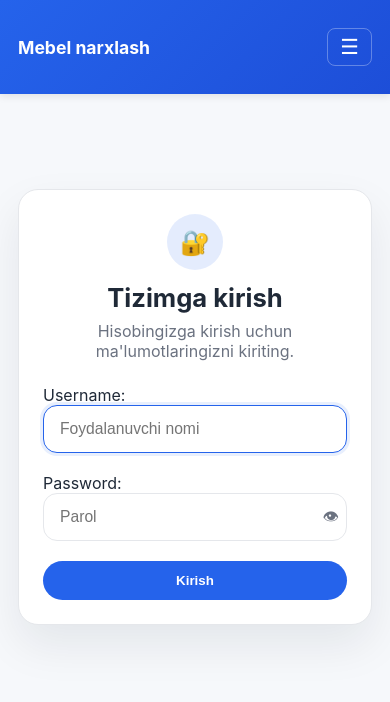
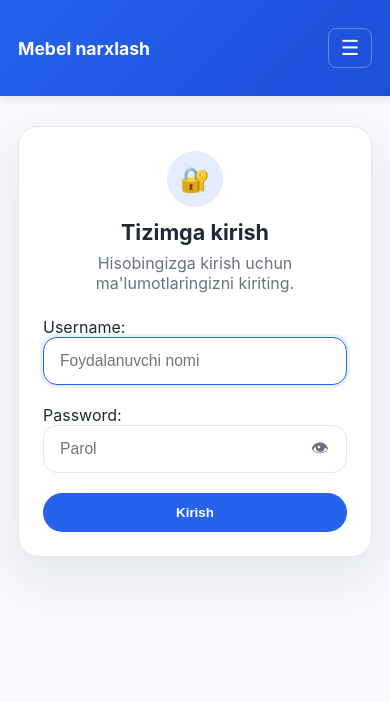
Before and after one commit to otabek-me/simple-project, a Django app: a page that uses templates/app/base.html in a window 390 px wide. Shown: the top 702 px of the page. Run offline with Django 5.2, Linux system fonts and the light colour scheme.

Commit message:
Improve responsive navbar, fix password toggle, polish mobile design

```diff
--- a/app/static/app/styles.css
+++ b/app/static/app/styles.css
@@ -86,6 +86,10 @@ body {
   flex-wrap: wrap;
 }
 
+.navbar-actions form {
+  display: contents;
+}
+
 .navbar-link {
   text-decoration: none;
   color: white;
@@ -106,9 +110,13 @@ body {
   order: 3;
 }
 
-@media (max-width: 768px) {
+@media (max-width: 1100px) {
   .navbar-toggle {
-    display: block;
+    display: inline-flex;
+    align-items: center;
+    justify-content: center;
+    width: 44px;
+    height: 40px;
   }
 
   .navbar-actions {
@@ -116,17 +124,34 @@ body {
     width: 100%;
     flex-direction: column;
     align-items: stretch;
-    gap: 6px;
-    padding-top: 8px;
+    gap: 8px;
+    padding: 10px 6px;
+    max-height: calc(100vh - 96px);
+    overflow-y: auto;
   }
 
   .navbar-actions.open {
     display: flex;
   }
 
+  .navbar-actions .button {
+    width: 100%;
+    justify-content: center;
+  }
+
+  .navbar-actions form {
+    display: block;
+    width: 100%;
+    margin: 0;
+  }
+
+  .navbar-actions form button {
+    width: 100%;
+  }
+
   .navbar-link {
     text-align: center;
-    padding: 10px 14px;
+    padding: 11px 14px;
   }
 
   .navbar-brand h1 {
@@ -284,33 +309,38 @@ body {
 }
 
 .password-input-wrap {
-  display: flex;
-  align-items: center;
-  gap: 6px;
   position: relative;
+  display: block;
 }
 
 .password-input-wrap .field-input {
-  flex: 1;
-  padding-right: 42px;
+  width: 100%;
+  padding-right: 48px;
+  min-height: 48px;
 }
 
 .password-toggle {
   position: absolute;
-  right: 8px;
+  right: 10px;
   top: 50%;
   transform: translateY(-50%);
+  width: 34px;
+  height: 34px;
+  display: inline-flex;
+  align-items: center;
+  justify-content: center;
   border: none;
   background: transparent;
   color: var(--muted);
   cursor: pointer;
-  font-size: 1rem;
-  padding: 0;
+  font-size: 1.1rem;
   line-height: 1;
+  border-radius: 8px;
 }
 
 .password-toggle:hover {
   color: var(--primary);
+  background: rgba(37, 99, 235, 0.08);
 }
 
 .full-width {
@@ -453,6 +483,13 @@ body {
   .auth-card {
     padding: 24px;
     border-radius: 20px;
+  }
+  .auth-shell {
+    min-height: 0;
+    padding: 12px 0;
+  }
+  .auth-hero h2 {
+    font-size: 1.35rem;
   }
 }
 
--- a/templates/app/base.html
+++ b/templates/app/base.html
@@ -24,9 +24,9 @@
                 <a class="button button-primary" href="{% url 'furniture_create' %}">➕ Yangi</a>
                 {% if user.is_authenticated %}
                     <a class="navbar-link" href="{% url 'login' %}">🔑 Parol</a>
-                    <form method="post" action="{% url 'logout' %}" style="display: inline;">
+                    <form method="post" action="{% url 'logout' %}">
                         {% csrf_token %}
-                        <button type="submit" class="navbar-link" style="background: transparent; border: none; cursor: pointer; padding: 8px 14px;">🚪 Chiqish</button>
+                        <button type="submit" class="navbar-link logout-link" style="background: transparent; border: none; cursor: pointer; padding: 8px 14px;">🚪 Chiqish</button>
                     </form>
                 {% else %}
                     <a class="navbar-link" href="{% url 'login' %}">Kirish</a>
```
